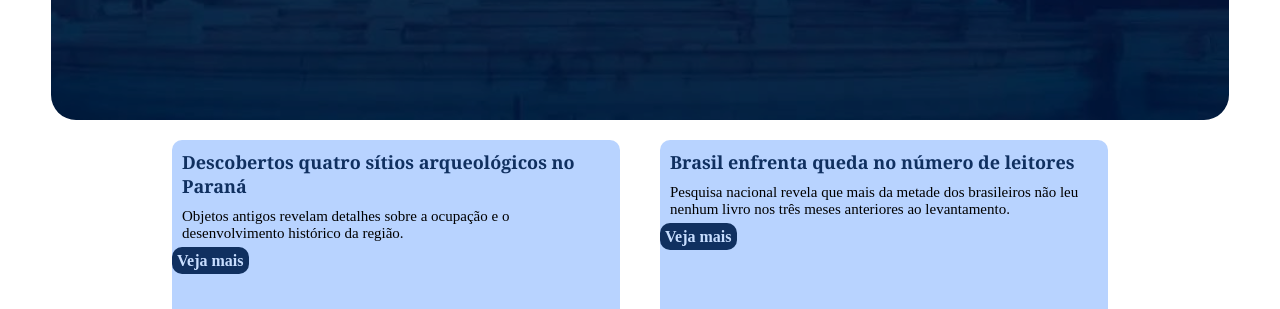
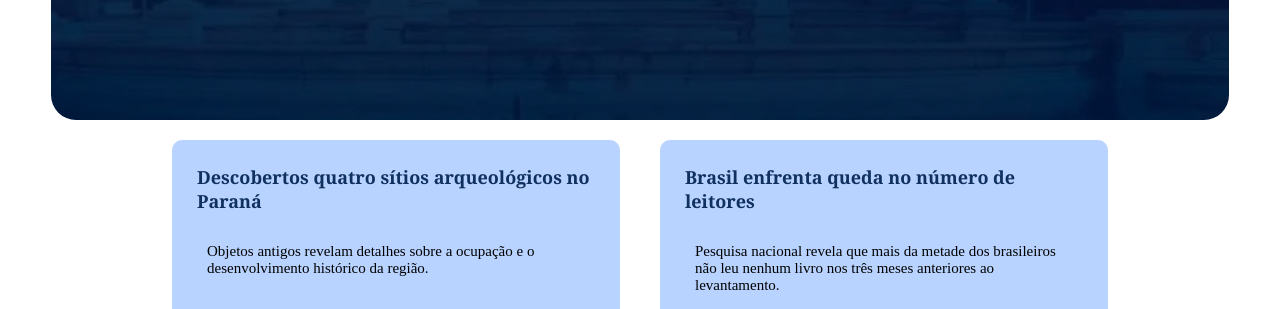
Before and after one commit to emanuelly-martins/aprovae, a plain HTML site: page pages/noticias.html in a window 1280 px wide. Shown: the part 444-753 px from the top of the page. Drawn offline with Linux system fonts and the light colour scheme.

Commit message:
atualizei

```diff
--- a/css/noticias.css
+++ b/css/noticias.css
@@ -129,33 +129,33 @@ main{
 h3 {
     font-family:Cambria, Cochin, Georgia, Times, 'Times New Roman', serif;
     color: #103060;
-
 }
 
 .card a {
     background-color: #103060;
-    padding: 5px;
+    padding: 20px;
     text-decoration: none;
     font-weight: bold;
     border-radius: 10px;
     color: #c8deff;
     margin-top: auto;
+    text-align: center;
 }
 
 .card-description {
-
+    display: flex;
     flex-direction: column;
     height: 100%;
 }
 
 .card {
-    background-color: white;
+    background-color: #b8d3ff;
     width: 35%;
-    padding-bottom: 50px;
-    margin: 0%;
+    padding: 15px 15px 25px 15px;
     border-radius: 10px;
     overflow: hidden;
-    background-color: #b8d3ff;
+    display: flex;
+    flex-direction: column;
 }
 
 .card img {
@@ -170,7 +170,7 @@ h3 {
 }
 
 .card p {
-    margin: 10px;
+    margin: 20px;
     font-size: 15px;
 }
 
@@ -200,10 +200,6 @@ footer {
     transition: all 0.3s ease-in-out;
     text-decoration: none;
 }
-
-
-
-
 .botao:hover {
     background-color: #4039cb;
 }
```
